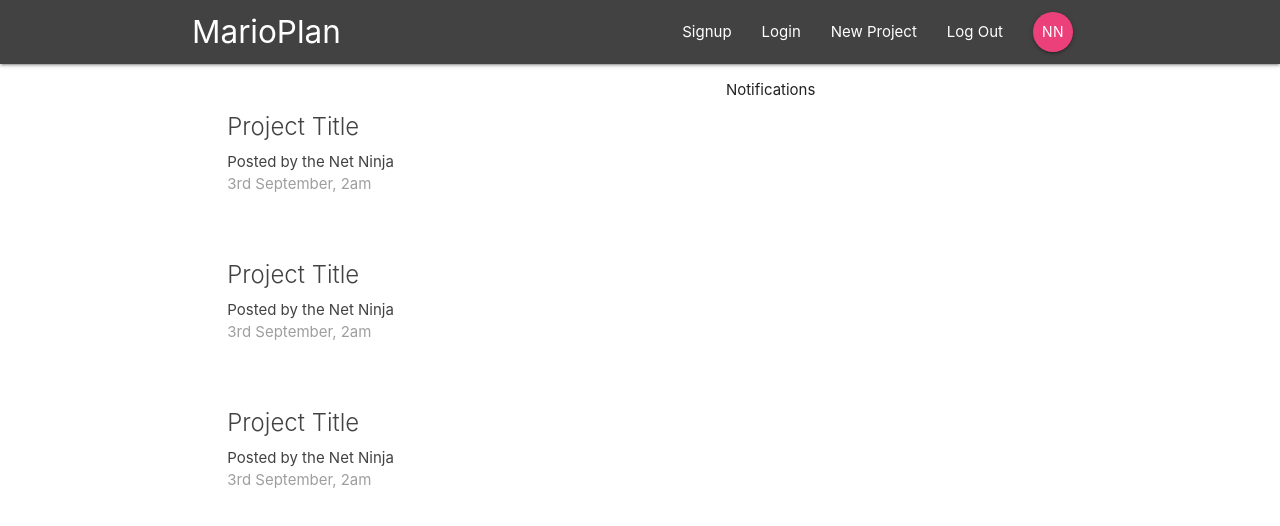
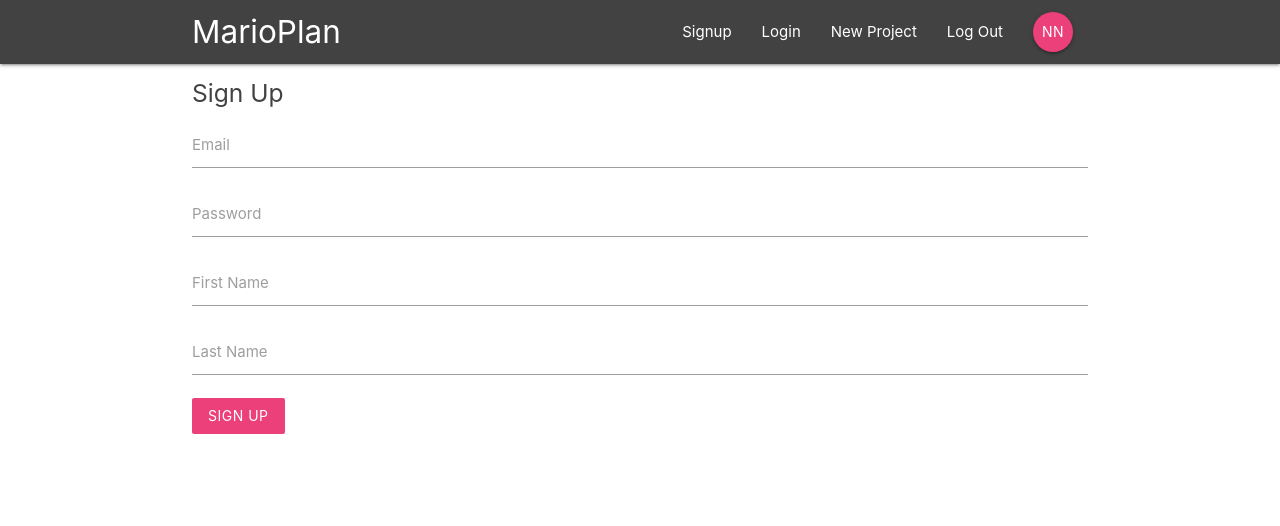
Before and after one commit to Jakov1970/ReactProject, a React (Create React App) app: page /signup in a window 1280 px wide. Shown: the top 526 px of the page. Built offline with nearby package versions, Linux system fonts and the light colour scheme.

Commit message:
Added all components

```diff
--- a/public/index.html
+++ b/public/index.html
@@ -43,5 +43,7 @@
       To begin the development, run `npm start` or `yarn start`.
       To create a production bundle, use `npm run build` or `yarn build`.
     -->
+    <!-- Compiled and minified JavaScript -->
+    <script src="https://cdnjs.cloudflare.com/ajax/libs/materialize/1.0.0/js/materialize.min.js"></script>
   </body>
 </html>
--- a/src/App.js
+++ b/src/App.js
@@ -2,6 +2,10 @@
 import { BrowserRouter, Switch, Route } from 'react-router-dom';
 import Navbar from './components/layout/Navbar';
 import Dashboard from './components/dashboard/Dashboard'
+import ProjectDetails from './components/projects/ProjectDetails'
+import SignIn from './components/auth/SignIn';
+import SignUp from './components/auth/SignUp';
+import CreateProject from './components/projects/CreateProject';
 
 function App() {
   return (
@@ -9,7 +13,11 @@
       <div className="App">
         <Navbar />
         <Switch>
-          <Route path='/' component={Dashboard} />
+          <Route exact path='/' component={Dashboard} />
+          <Route path='/project/:id' component={ProjectDetails} />
+          <Route path='/signin' component={SignIn} />
+          <Route path='/signup' component={SignUp} />
+          <Route path='/create' component={CreateProject} />
         </Switch>
       </div>
     </BrowserRouter>
--- a/src/components/auth/SignIn.js
+++ b/src/components/auth/SignIn.js
@@ -0,0 +1,43 @@
+import React, { Component } from 'react'
+
+class SignIn extends Component {
+
+    state = {
+        email:'',
+        password:''
+    }
+
+    handleChange = (e) => {
+        this.setState({
+            [e.target.id]: e.target.value
+        })
+    }
+
+    handleSubmit = (e) => {
+        e.preventDefault();
+        console.log(this.state)
+    }
+
+    render() {
+        return (
+            <div className="container">
+                <form onSubmit={this.handleSubmit} className="white">
+                    <h5 className="grey-text text-darken-3">Sign In</h5>
+                    <div className="input-field">
+                        <label htmlFor="email">Email</label>
+                        <input type="email" id="email" onChange={this.handleChange} />
+                    </div>
+                    <div className="input-field">
+                        <label htmlFor="password">Password</label>
+                        <input type="password" id="password" onChange={this.handleChange} />
+                    </div>
+                    <div className="input-field">
+                        <button className="btn pink lighten-1 z-depth-0">Login</button>
+                    </div>
+                </form>
+            </div>
+        )
+    }
+}
+
+export default SignIn
--- a/src/components/auth/SignUp.js
+++ b/src/components/auth/SignUp.js
@@ -0,0 +1,53 @@
+import React, { Component } from 'react'
+
+class SignUp extends Component {
+
+    state = {
+        email:'',
+        password:'',
+        firstName:'',
+        lastName:''
+    }
+
+    handleChange = (e) => {
+        this.setState({
+            [e.target.id]: e.target.value
+        })
+    }
+
+    handleSubmit = (e) => {
+        e.preventDefault();
+        console.log(this.state)
+    }
+
+    render() {
+        return (
+            <div className="container">
+                <form onSubmit={this.handleSubmit} className="white">
+                    <h5 className="grey-text text-darken-3">Sign Up</h5>
+                    <div className="input-field">
+                        <label htmlFor="email">Email</label>
+                        <input type="email" id="email" onChange={this.handleChange} />
+                    </div>
+                    <div className="input-field">
+                        <label htmlFor="password">Password</label>
+                        <input type="password" id="password" onChange={this.handleChange} />
+                    </div>
+                    <div className="input-field">
+                        <label htmlFor="firstName">First Name</label>
+                        <input type="text" id="firstName" onChange={this.handleChange} />
+                    </div>
+                    <div className="input-field">
+                        <label htmlFor="lastName">Last Name</label>
+                        <input type="text" id="lastName" onChange={this.handleChange} />
+                    </div>
+                    <div className="input-field">
+                        <button className="btn pink lighten-1 z-depth-0">Sign Up</button>
+                    </div>
+                </form>
+            </div>
+        )
+    }
+}
+
+export default SignUp
--- a/src/components/layout/SignedInLinks.js
+++ b/src/components/layout/SignedInLinks.js
@@ -4,7 +4,7 @@
 const SignedInLinks = () => {
     return(
         <ul className="right">
-            <li><NavLink to='/'>New Project</NavLink></li>
+            <li><NavLink to='/create'>New Project</NavLink></li>
             <li><NavLink to='/'>Log Out</NavLink></li>
             <li><NavLink to='/' className="btn btn-floating pink lighten-1">NN</NavLink></li>
         </ul>
--- a/src/components/layout/SignedOutLinks.js
+++ b/src/components/layout/SignedOutLinks.js
@@ -4,8 +4,8 @@
 const SignedOutLinks = () => {
     return(
         <ul className="right">
-            <li><NavLink to='/'>Signup</NavLink></li>
-            <li><NavLink to='/'>Login</NavLink></li>
+            <li><NavLink to='/signup'>Signup</NavLink></li>
+            <li><NavLink to='/signin'>Login</NavLink></li>
         </ul>
     )
 }
--- a/src/components/projects/CreateProject.js
+++ b/src/components/projects/CreateProject.js
@@ -0,0 +1,43 @@
+import React, { Component } from 'react'
+
+class CreateProject extends Component {
+
+    state = {
+        title:'',
+        content:''
+    }
+
+    handleChange = (e) => {
+        this.setState({
+            [e.target.id]: e.target.value
+        })
+    }
+
+    handleSubmit = (e) => {
+        e.preventDefault();
+        console.log(this.state)
+    }
+
+    render() {
+        return (
+            <div className="container">
+                <form onSubmit={this.handleSubmit} className="white">
+                    <h5 className="grey-text text-darken-3">Create new project</h5>
+                    <div className="input-field">
+                        <label htmlFor="title">Title</label>
+                        <input type="text" id="title" onChange={this.handleChange} />
+                    </div>
+                    <div className="input-field">
+                        <label htmlFor="content">Project Content</label>
+                        <textarea id="content" className="materialize-textarea" onChange={this.handleChange}></textarea>
+                    </div>
+                    <div className="input-field">
+                        <button className="btn pink lighten-1 z-depth-0">Create</button>
+                    </div>
+                </form>
+            </div>
+        )
+    }
+}
+
+export default CreateProject
--- a/src/components/projects/ProjectDetails.js
+++ b/src/components/projects/ProjectDetails.js
@@ -0,0 +1,21 @@
+import React from 'react'
+
+const ProjectDetails = (props) => {
+    const id = props.match.params.id; //ova linija koda uzima iz URL-a ID projekta koji je u path-u. Na primer: ".../project/1". ID ce biti 1. Ova linja samo "cupa" tu jedinicu na kraju
+    return (
+        <div className="container section project-details">
+            <div className="card z-depth-0">
+                <div className="card-content">
+                    <span className="card-title">Project Title - {id}</span>
+                    <p>Neki opis o projektu. Koja tehnologija je koriscena i slicno</p>
+                </div>
+                <div className="card-action grey lighten-4 grey text">
+                    <div>Posted by Jakov Barton</div>
+                    <div>3rd August, 2am</div>
+                </div>
+            </div>
+        </div>
+    )
+}
+
+export default ProjectDetails
--- a/src/components/projects/ProjectList.js
+++ b/src/components/projects/ProjectList.js
@@ -1,32 +1,14 @@
 import React from 'react'
+import ProjectSummary from './ProjectSummary'
 
 const ProjectList = () => {
     return(
         <div className="project-list section">
 
-            <div className="card z-depth-0 project-summary">
-                <div className="card-content grey-text text-darken-3">
-                    <span className="card-title">Project Title</span>
-                    <p>Posted by the Net Ninja</p>
-                    <p className="grey-text">3rd September, 2am</p>
-                </div>
-            </div>
-
-            <div className="card z-depth-0 project-summary">
-                <div className="card-content grey-text text-darken-3">
-                    <span className="card-title">Project Title</span>
-                    <p>Posted by the Net Ninja</p>
-                    <p className="grey-text">3rd September, 2am</p>
-                </div>
-            </div>
-
-            <div className="card z-depth-0 project-summary">
-                <div className="card-content grey-text text-darken-3">
-                    <span className="card-title">Project Title</span>
-                    <p>Posted by the Net Ninja</p>
-                    <p className="grey-text">3rd September, 2am</p>
-                </div>
-            </div>
+            <ProjectSummary />
+            <ProjectSummary />
+            <ProjectSummary />
+            <ProjectSummary />
 
         </div>
     )
--- a/src/components/projects/ProjectSummary.js
+++ b/src/components/projects/ProjectSummary.js
@@ -0,0 +1,15 @@
+import React from 'react'
+
+const ProjectSummary = () => {
+    return(
+        <div className="card z-depth-0 project-summary">
+            <div className="card-content grey-text text-darken-3">
+                <span className="card-title">Project Title</span>
+                <p>Posted by Jakov Barton</p>
+                <p className="grey-text">3rd August, 2am</p>
+            </div>
+        </div>
+    )
+}
+
+export default ProjectSummary
```
Also changed, not shown: public/img/bg.png (added).
